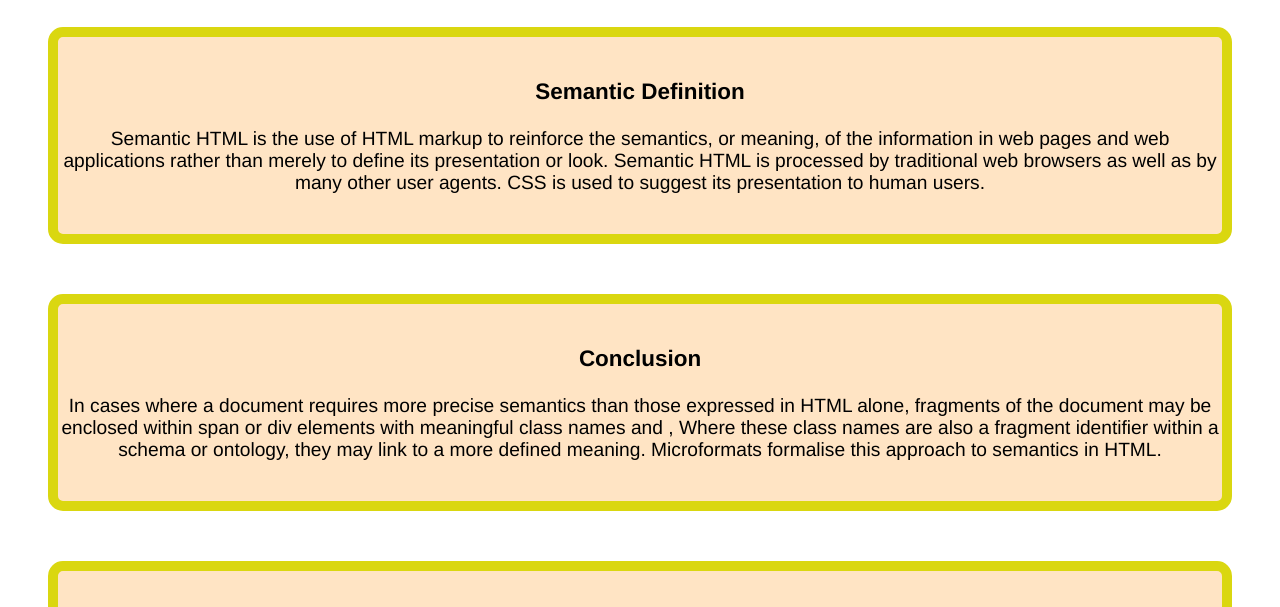
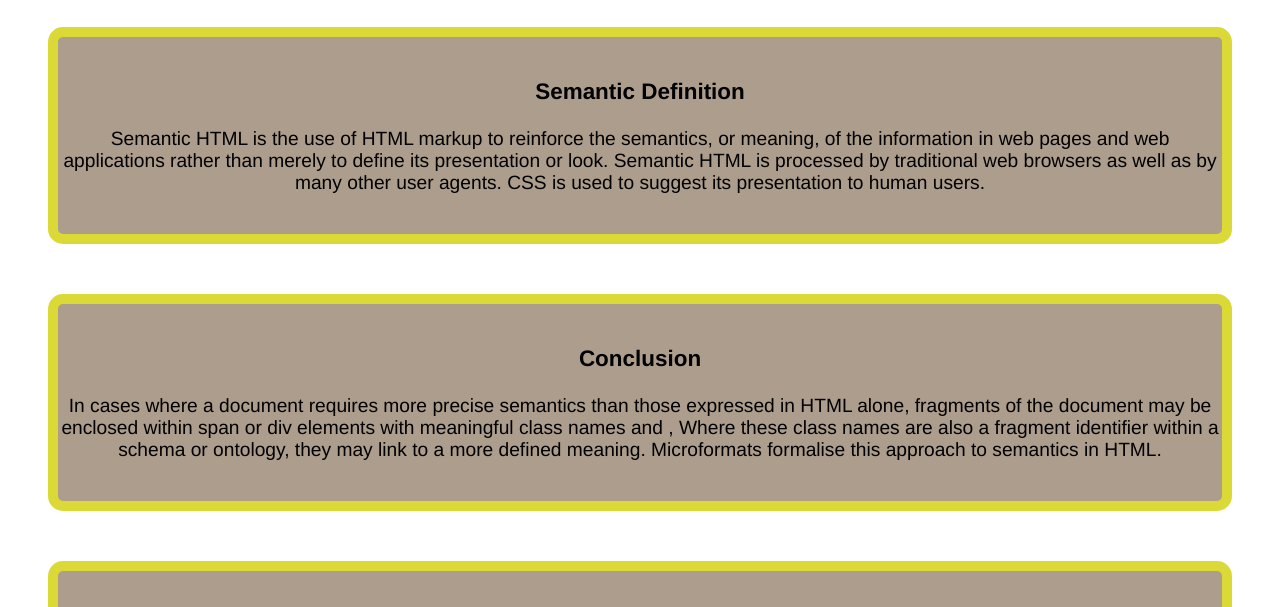
Before and after one commit to MariyamSuraiya/HTML5, a plain HTML site: page Scemantic.html in a window 1280 px wide. Shown: the part 193-800 px from the top of the page. Drawn offline with Linux system fonts and the light colour scheme.

Commit message:
changing

```diff
--- a/Scemantic.html
+++ b/Scemantic.html
@@ -13,10 +13,10 @@
             padding: 20px 0 40px 0;
             font-family: 'Franklin Gothic Medium', 'Arial Narrow', Arial, sans-serif;
             font-size: larger;
-            border: 10px solid rgb(218, 215, 16);
+            border: 10px solid rgb(219, 217, 54);
             border-radius: 15px;
 
-            background-color: rgb(255, 228, 196);
+            background-color: rgb(172, 157, 140);
             margin: 30px 40px 50px 40px;
         }
 
@@ -79,7 +79,6 @@
                 XPointer.
 
 
-            </article>
         </section>
         <section>
             <h3>Something more</h3>
@@ -101,7 +100,6 @@
                 attributes added to existing HTML elements; microformat keywords are added inside class attributes as
                 discussed above; and RDFa relies on rel, typeof and property attributes added to existing elements.[14]
             </article>
-        </section>
     </main>
     <footer class="header">
         ©From wikipedia,en.wikipedia.org...
```
